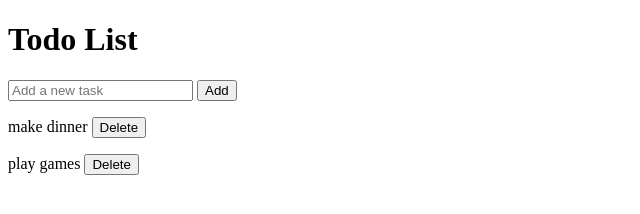
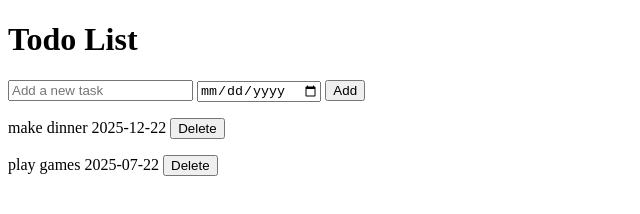
Before and after one commit to sandeep-m-patil/Todo-List, a plain HTML site: page index.html in a window 1280 px wide. Shown: the whole page, without its empty margins (0-640 px from the left). Drawn offline with Linux system fonts and the light colour scheme.

Commit message:
added due date input and delete functionality

```diff
--- a/index.html
+++ b/index.html
@@ -8,6 +8,7 @@
 <body>
     <h1>Todo List</h1>
     <input type="text" placeholder="Add a new task" id="taskInput">
+    <input type="date" id="dueDate">
     <button onclick="addTodo()">Add</button>
 
     <div id="todo-list">text</div>
--- a/script.js
+++ b/script.js
@@ -1,4 +1,17 @@
-const todoList = ['make dinner', 'play games'];
+const todoList = [
+    {
+        name: 'make dinner',
+        dueDate: '2025-12-22'
+
+
+    },
+    {
+        name: 'play games',
+        dueDate: '2025-07-22'
+
+
+    }
+];
 
 renderTodoList();
 
@@ -6,10 +19,11 @@ function renderTodoList() {
     const todoListElement = document.getElementById('todo-list');
     let todoListHTML = '';
     for (let i = 0; i < todoList.length; i++) {
-        const todoItem = todoList[i];
+        const todoObject = todoList[i];
+        const { name, dueDate } = todoObject;
         const html =
-        `<p>
-        ${todoItem}
+            `<p>
+        ${name}  ${dueDate}
         <button onclick="todoList.splice(${i},1);
          renderTodoList();">Delete</button>
         </p> `;
@@ -20,10 +34,13 @@ function renderTodoList() {
 }
 
 function addTodo() {
-    const todoInput = document.getElementById('taskInput');
-    const todoText = todoInput.value;
+    const todoInput = document.getElementById('taskInput').value;
+    const todoDueDate = document.getElementById('dueDate').value;
 
-    todoList.push(todoText);
+    todoList.push({
+        name:todoInput,
+        dueDate:todoDueDate
+    });
     console.log(todoList);
     todoInput.value = '';
     renderTodoList();
```
